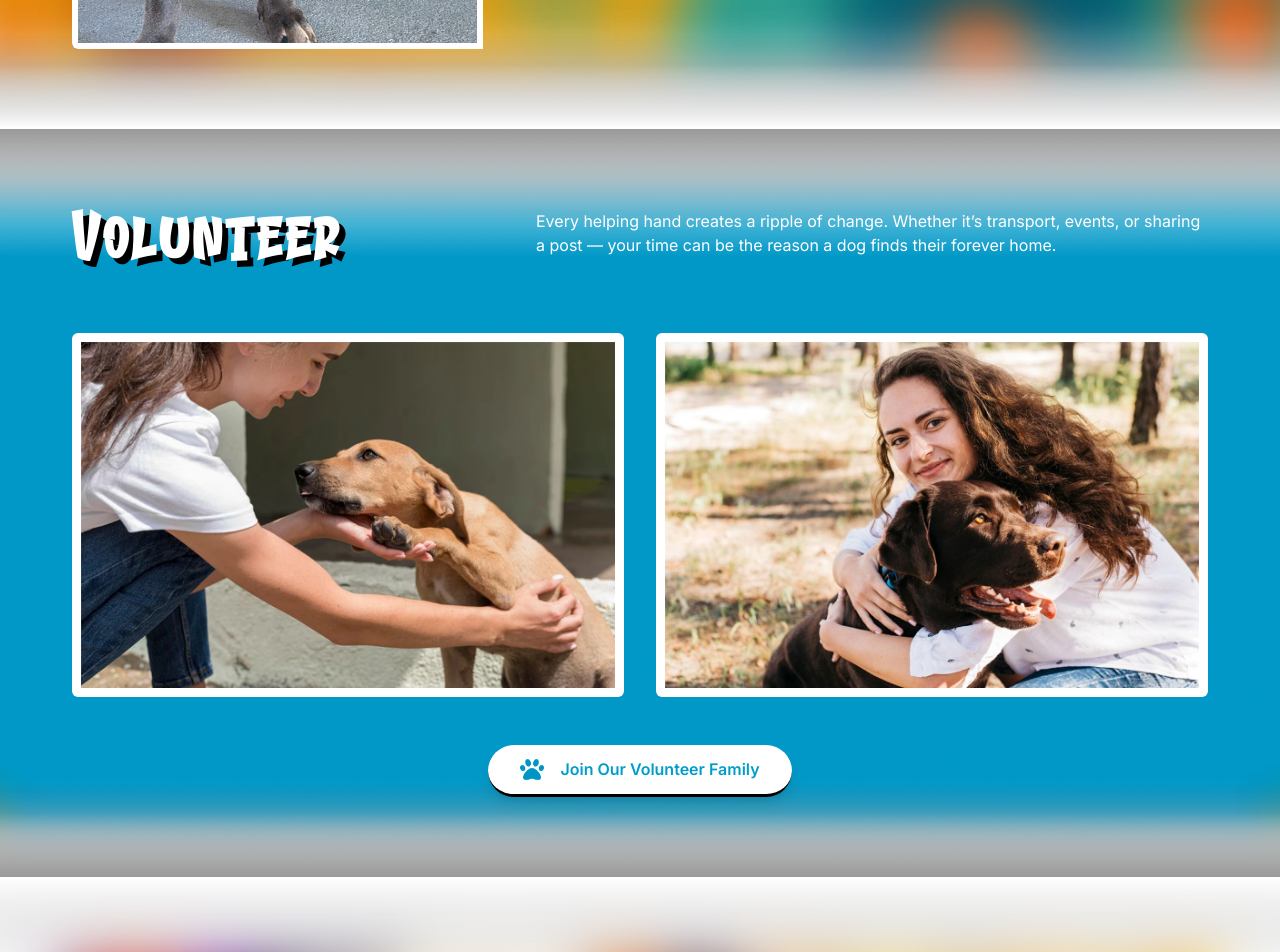
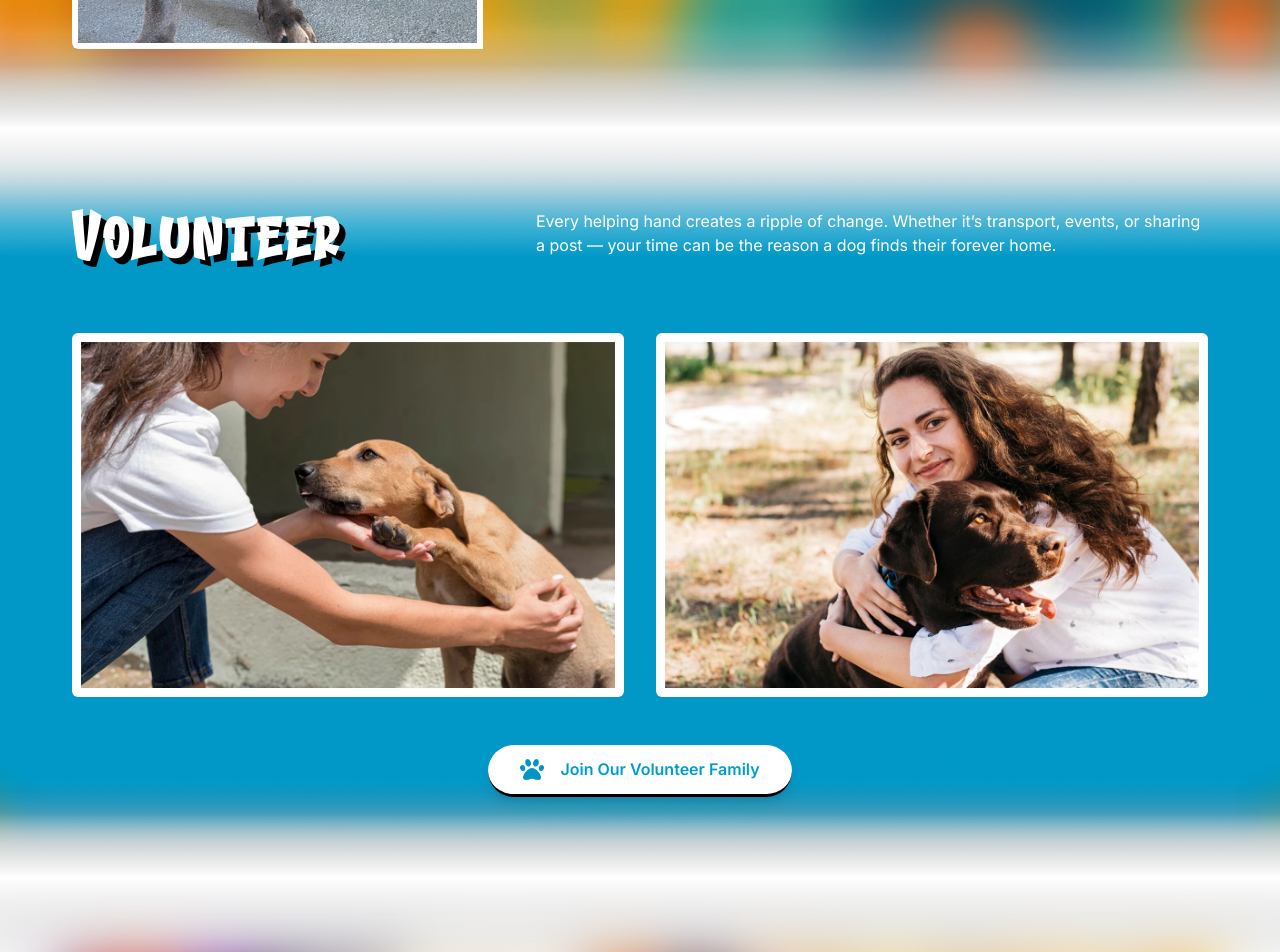
Before and after one commit to BayshoreCommunication/polk-county-bully-new-website, a Next.js app: page / in a window 1280 px wide. Shown: the part 5080-6032 px from the top of the page. Built offline with nearby package versions, Linux system fonts and the light colour scheme.

Commit message:
wevp image convert

```diff
--- a/components/home/VolunteerSection.tsx
+++ b/components/home/VolunteerSection.tsx
@@ -42,7 +42,7 @@
           <div className="relative w-full rounded-md overflow-hidden">
             <Reveal y={100} x={100} duration={3}>
               <Image
-                src="/images/homepage/volunteer/left.webp"
+                src="/images/homepage/volunteer/new-folder/left.webp"
                 alt="Volunteer Image 1"
                 width={1000}
                 height={800}
@@ -52,9 +52,10 @@
           </div>
 
           <div className="relative w-full rounded-md overflow-hidden ">
+
           <Reveal y={100} x={100} duration={3}>
             <Image
-                src="/images/homepage/volunteer/right.webp"
+              src="/images/homepage/volunteer/new-folder/right.webp"
               alt="Volunteer Image 2"
               width={1000}
               height={800}
@@ -66,6 +67,7 @@
 
         {/* Button */}
         <div className="flex justify-center mt-12">
+
         <Reveal y={100} x={100} duration={3}>
           <a href="https://www.giveffect.com/charities/27544-polk-county-bully-project/volunteer_application">
           <button className="bg-white text-primary font-semibold px-8 py-3 rounded-full shadow-lg hover:bg-gray-100 transition flex items-center gap-2">
@@ -85,8 +87,9 @@
         </div>
       </div>
       {/* Optional gradient overlay at the top to match first section */}
-      <div className="absolute top-0 w-full h-32 left-0 right-0 bg-gradient-to-t from-transparent to-white -z-10"></div>
-      <div className="absolute bottom-0 w-full left-0 right-0 h-16 bg-gradient-to-b from-transparent to-white -z-10"></div>
+      <div className="absolute top-0 w-full h-32 left-0 right-0 bg-gradient-to-t from-transparent to-white"></div>
+      {/* Gradient overlay at the bottom for blending */}
+      <div className="absolute bottom-0 w-full left-0 right-0 h-16 bg-gradient-to-b from-transparent to-white "></div>
     </section>
   );
 }
```
Also changed, not shown: public/images/homepage/volunteer/new-folder/left.webp (renamed from public/images/homepage/volunteer/left.webp), public/images/homepage/volunteer/new-folder/right.webp (renamed from public/images/homepage/volunteer/right.webp). Lines whose indentation alone changed are shown as unchanged.
